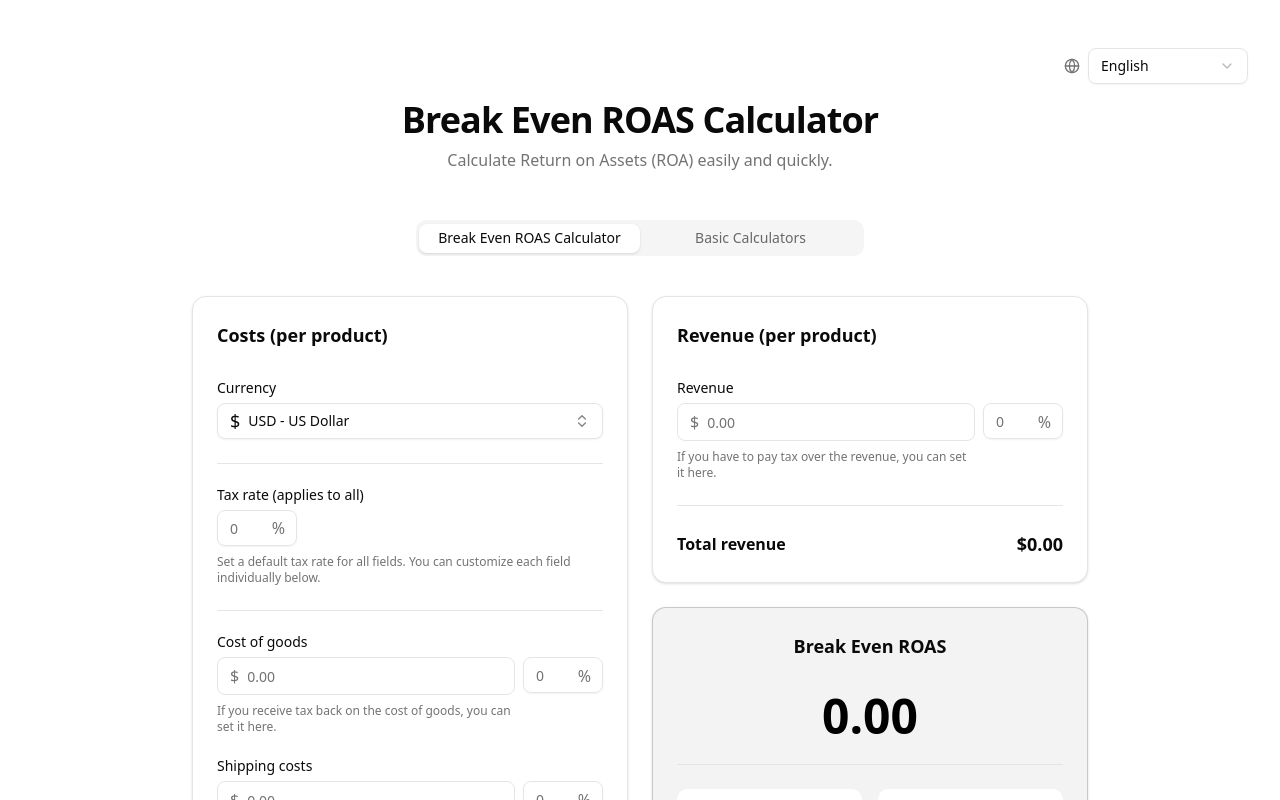
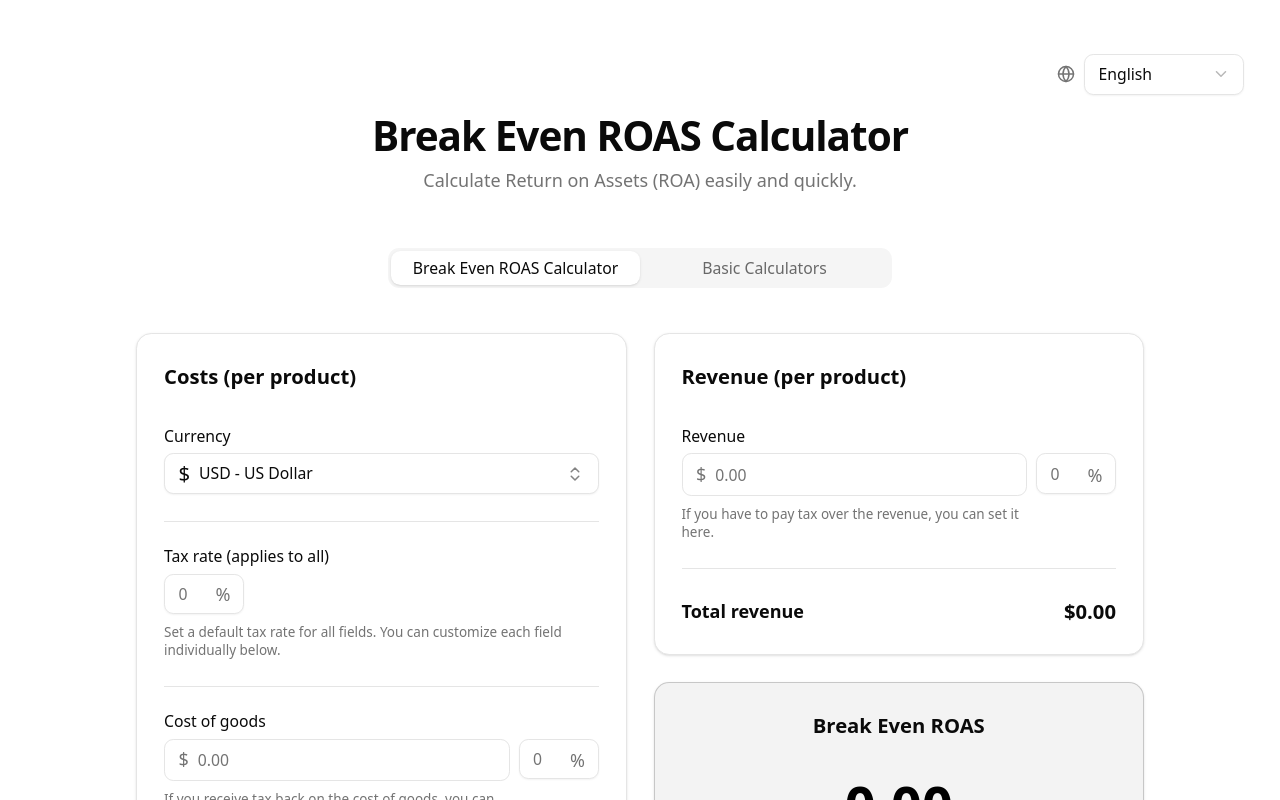
Before and after one commit to ammartian/roa-calculator, a Next.js app: page / in a window 1280 px wide. Shown: the top 800 px of the page. Built offline with nearby package versions, Linux system fonts and the light colour scheme.

Commit message:
Change font size to be bigger

```diff
--- a/app/globals.css
+++ b/app/globals.css
@@ -116,6 +116,12 @@
   --sidebar-ring: oklch(0.556 0 0);
 }
 
+@media (min-width: 1024px) {
+  html {
+    font-size: 18px;
+  }
+}
+
 @layer base {
   * {
     @apply border-border outline-ring/50;
--- a/app/page.tsx
+++ b/app/page.tsx
@@ -30,8 +30,8 @@ export default function Home() {
 
                 <Tabs defaultValue="roa" className="w-full" onValueChange={setActiveTab}>
                     <TabsList className="grid w-full max-w-md mx-auto grid-cols-2 mb-8">
-                        <TabsTrigger value="roa">{t.tabs.roa.title}</TabsTrigger>
-                        <TabsTrigger value="basic">{t.tabs.basic.title}</TabsTrigger>
+                        <TabsTrigger value="roa" className="text-xs md:text-sm">{t.tabs.roa.title}</TabsTrigger>
+                        <TabsTrigger value="basic" className="text-xs md:text-sm">{t.tabs.basic.title}</TabsTrigger>
                     </TabsList>
 
                     {/* forceMount to persist data when switching tabs */}
```
